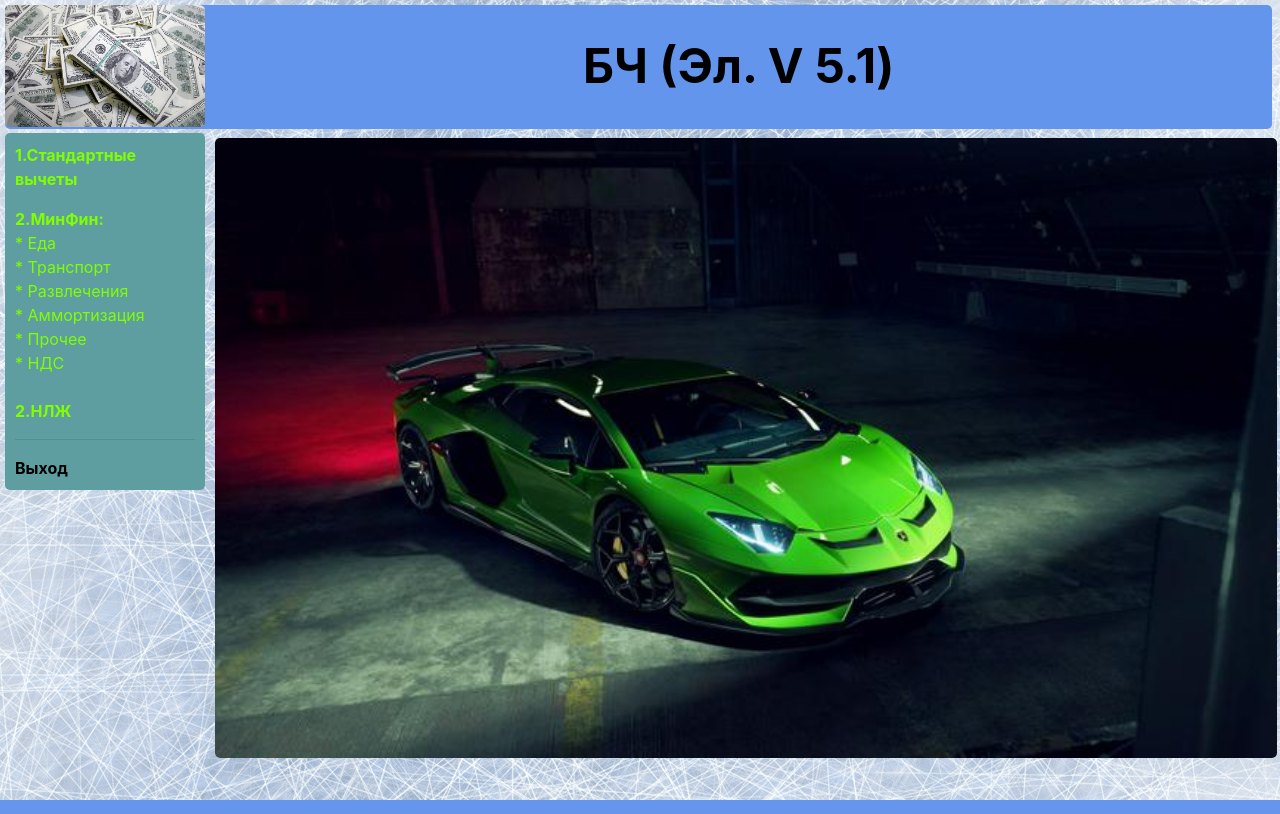
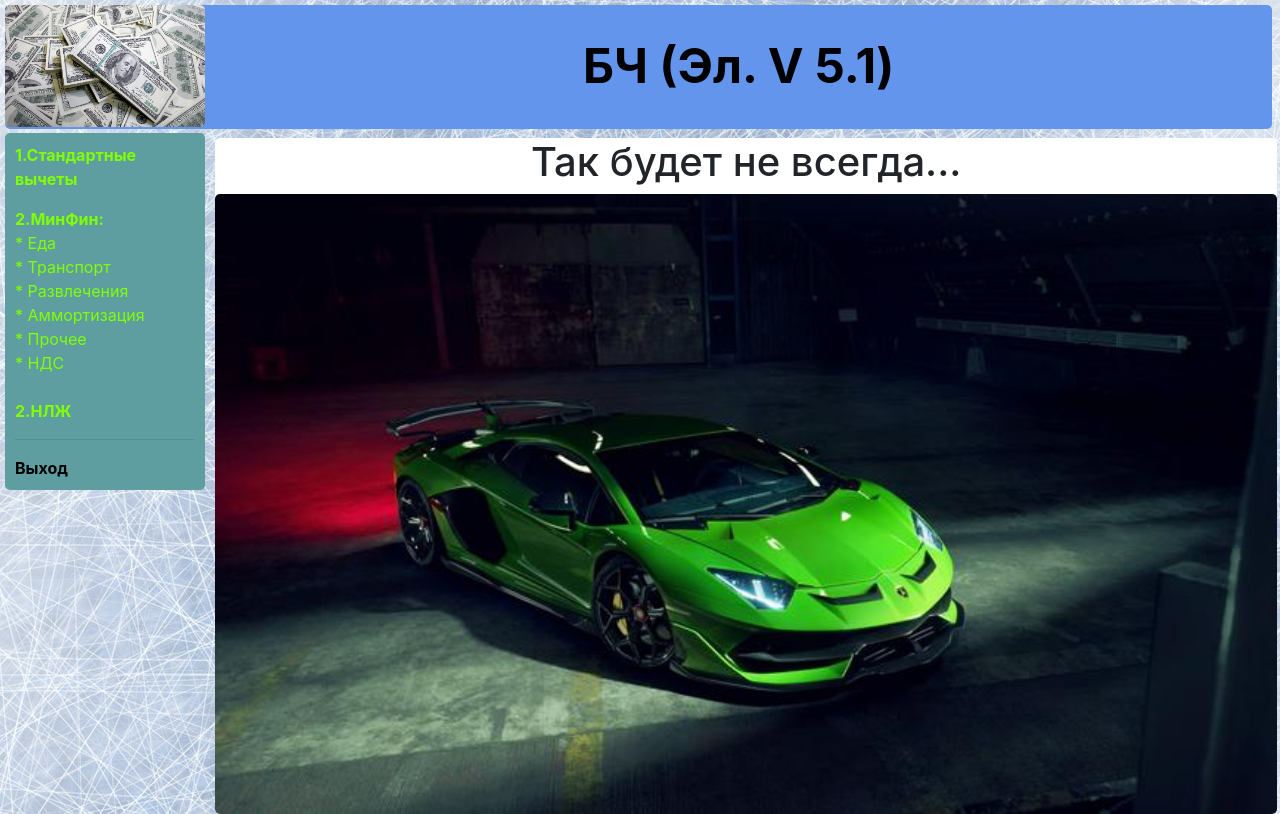
Before and after one commit to suph4rd/NB4444, a Django app: page / in a window 1280 px wide. Run offline with Django 3.2, Linux system fonts and the light colour scheme; the visitor is signed in with stand-in values (Sample User, id 1); some libraries are stand-ins or nearby versions.

Commit message:
this willn't be always

```diff
--- a/templates/general.html
+++ b/templates/general.html
@@ -1,4 +1,5 @@
 {% extends 'base.html' %}
 {% block content %}
+    <h1 style="text-align:center">Так будет не всегда...</h1>
     <img style="width:100%;border-radius: 5px;" src="/media/lambaZel.jpg" alt="денюжка">
 {% endblock %}
```
